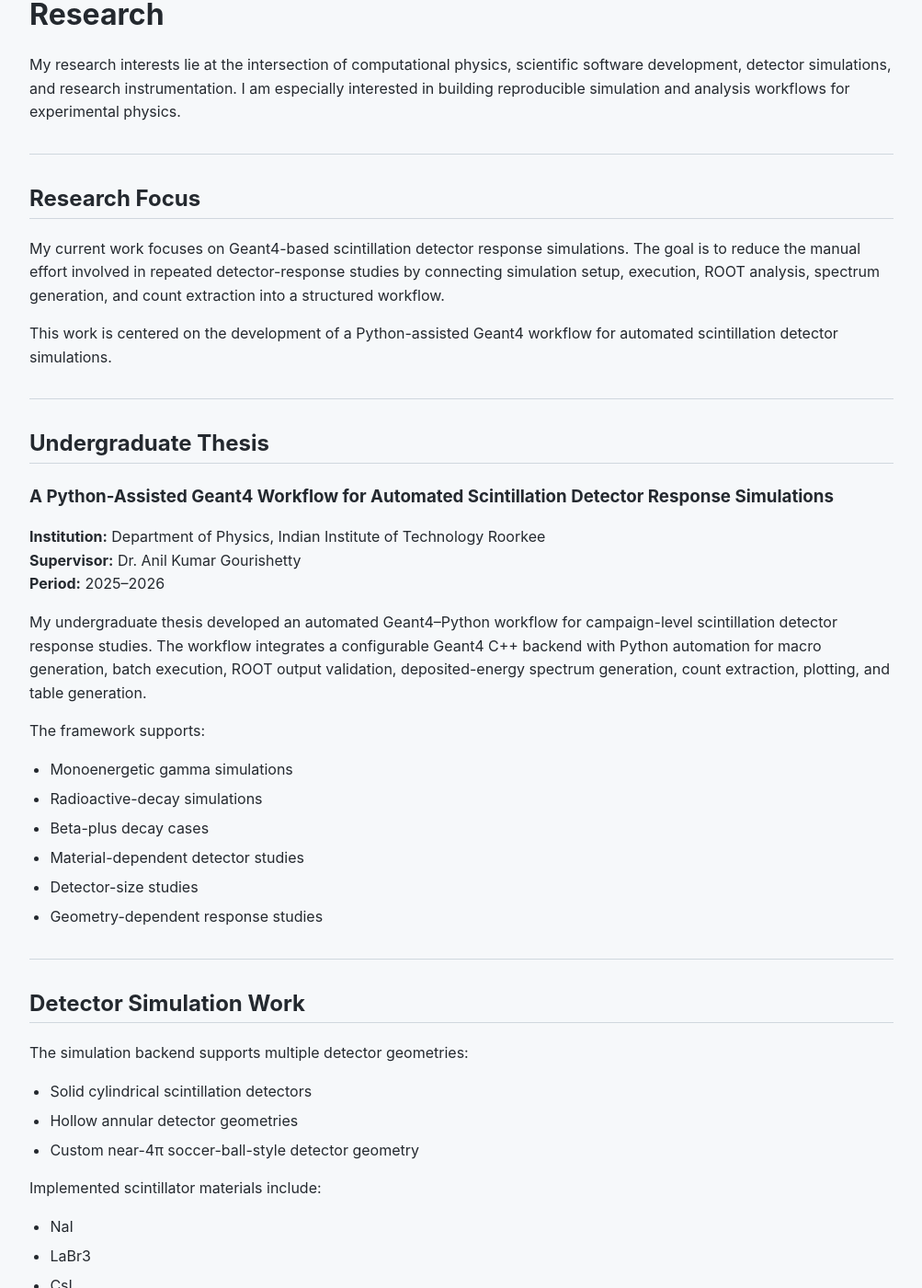
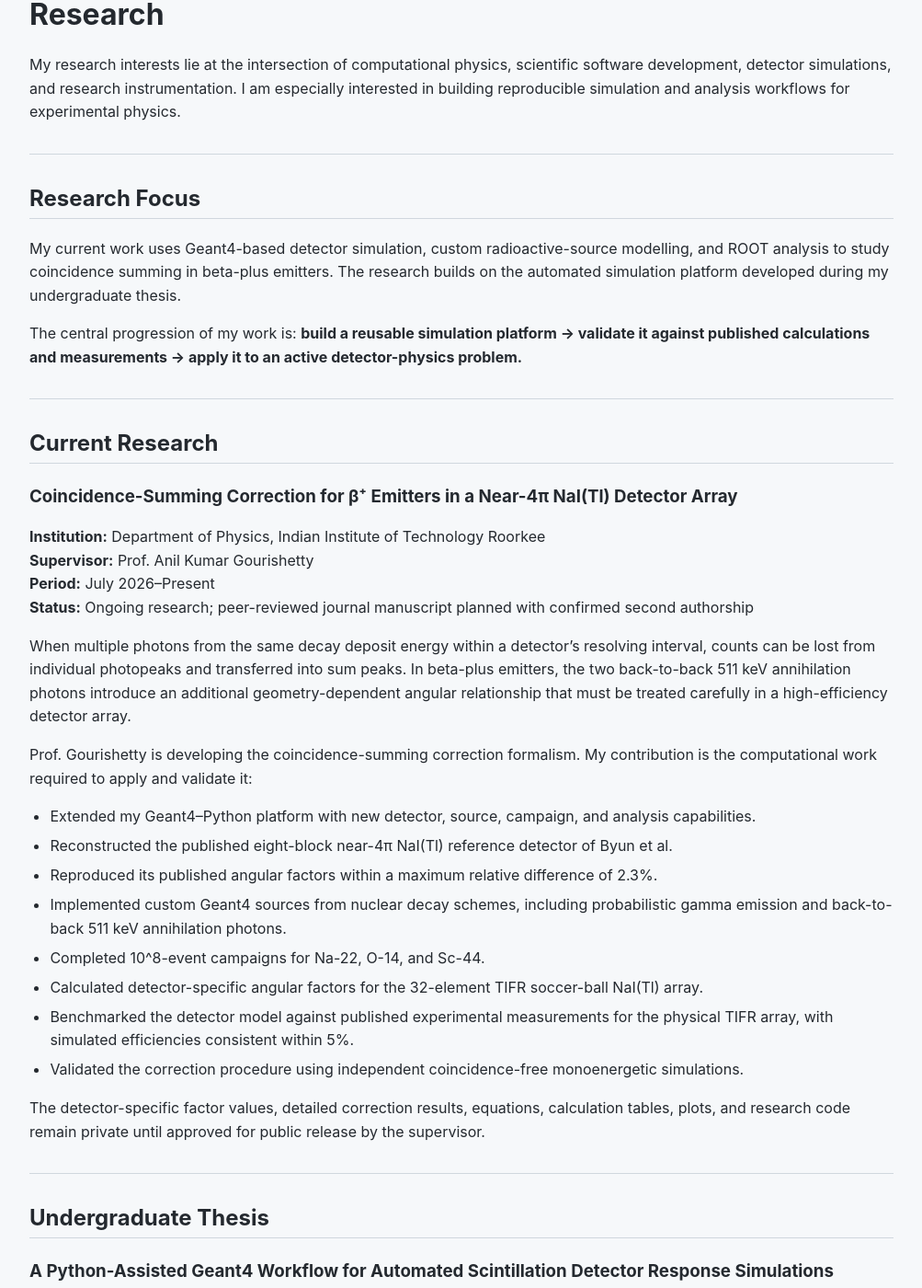
Before and after one commit to ayushpriyadarshi-18/ayushpriyadarshi-18.github.io, a Jekyll site: the page built from research.md, in a window 1280 px wide and 1400 px high, scrolled down 204 px. Shown: the whole window at 92% size, without its empty margins (138-1141 px from the left). Built offline with Jekyll 4.4.1, drawn with Linux system fonts in a browser that asks for light colours; some of the changed text lies outside the part shown.

Commit message:
Add current coincidence-summing research

```diff
--- a/research.md
+++ b/research.md
@@ -11,9 +11,35 @@ My research interests lie at the intersection of computational physics, scientif
 
 ## Research Focus
 
-My current work focuses on Geant4-based scintillation detector response simulations. The goal is to reduce the manual effort involved in repeated detector-response studies by connecting simulation setup, execution, ROOT analysis, spectrum generation, and count extraction into a structured workflow.
+My current work uses Geant4-based detector simulation, custom radioactive-source modelling, and ROOT analysis to study coincidence summing in beta-plus emitters. The research builds on the automated simulation platform developed during my undergraduate thesis.
 
-This work is centered on the development of a Python-assisted Geant4 workflow for automated scintillation detector simulations.
+The central progression of my work is: **build a reusable simulation platform → validate it against published calculations and measurements → apply it to an active detector-physics problem.**
+
+---
+
+## Current Research
+
+### Coincidence-Summing Correction for β⁺ Emitters in a Near-4π NaI(Tl) Detector Array
+
+**Institution:** Department of Physics, Indian Institute of Technology Roorkee<br>
+**Supervisor:** Prof. Anil Kumar Gourishetty<br>
+**Period:** July 2026–Present<br>
+**Status:** Ongoing research; peer-reviewed journal manuscript planned with confirmed second authorship
+
+When multiple photons from the same decay deposit energy within a detector's resolving interval, counts can be lost from individual photopeaks and transferred into sum peaks. In beta-plus emitters, the two back-to-back 511 keV annihilation photons introduce an additional geometry-dependent angular relationship that must be treated carefully in a high-efficiency detector array.
+
+Prof. Gourishetty is developing the coincidence-summing correction formalism. My contribution is the computational work required to apply and validate it:
+
+- Extended my Geant4–Python platform with new detector, source, campaign, and analysis capabilities.
+- Reconstructed the published eight-block near-4π NaI(Tl) reference detector of Byun et al.
+- Reproduced its published angular factors within a maximum relative difference of 2.3%.
+- Implemented custom Geant4 sources from nuclear decay schemes, including probabilistic gamma emission and back-to-back 511 keV annihilation photons.
+- Completed 10^8-event campaigns for Na-22, O-14, and Sc-44.
+- Calculated detector-specific angular factors for the 32-element TIFR soccer-ball NaI(Tl) array.
+- Benchmarked the detector model against published experimental measurements for the physical TIFR array, with simulated efficiencies consistent within 5%.
+- Validated the correction procedure using independent coincidence-free monoenergetic simulations.
+
+The detector-specific factor values, detailed correction results, equations, calculation tables, plots, and research code remain private until approved for public release by the supervisor.
 
 ---
 
@@ -21,8 +47,8 @@ This work is centered on the development of a Python-assisted Geant4 workflow fo
 
 ### A Python-Assisted Geant4 Workflow for Automated Scintillation Detector Response Simulations
 
-**Institution:** Department of Physics, Indian Institute of Technology Roorkee
-**Supervisor:** Dr. Anil Kumar Gourishetty
+**Institution:** Department of Physics, Indian Institute of Technology Roorkee<br>
+**Supervisor:** Prof. Anil Kumar Gourishetty<br>
 **Period:** 2025–2026
 
 My undergraduate thesis developed an automated Geant4–Python workflow for campaign-level scintillation detector response studies. The workflow integrates a configurable Geant4 C++ backend with Python automation for macro generation, batch execution, ROOT output validation, deposited-energy spectrum generation, count extraction, plotting, and table generation.
@@ -78,7 +104,7 @@ This approach makes the simulation-analysis chain more traceable and easier to e
 
 ## High-Performance Computing
 
-As part of workflow validation, high-statistics simulations were executed on the PARAMGanga high-performance computing facility at IIT Roorkee. These included Cs-137 simulations with up to 10^8 events, demonstrating that the same workflow can be used for both lightweight reference examples and larger simulation campaigns.
+As part of workflow validation, high-statistics simulations were executed on the PARAMGanga high-performance computing facility at IIT Roorkee. These included simulations with up to 10^8 events, demonstrating that the same workflow can be used for both lightweight reference examples and larger research campaigns.
 
 ---
 
@@ -93,7 +119,7 @@ This work has resulted in:
   [Geant4 Detector Simulation Pipeline](https://github.com/ayushpriyadarshi-18/geant4-detector-simulation-pipeline)
 
 - First-author conference presentation:
-  *A Python-based Tool for Automated Geant4 Simulations of Scintillation Detectors*
+  *A Python-based Tool for Automated Geant4 Simulations of Scintillation Detectors*<br>
   Accepted for poster presentation at IEEE Nuclear Science Symposium 2026.
 
 ---
```
Also changed, not shown: cv.md (+4 -2 lines), index.md (+13 -3 lines), projects.md (+4 -2 lines), software.md (+4 -2 lines), 2 other files.
